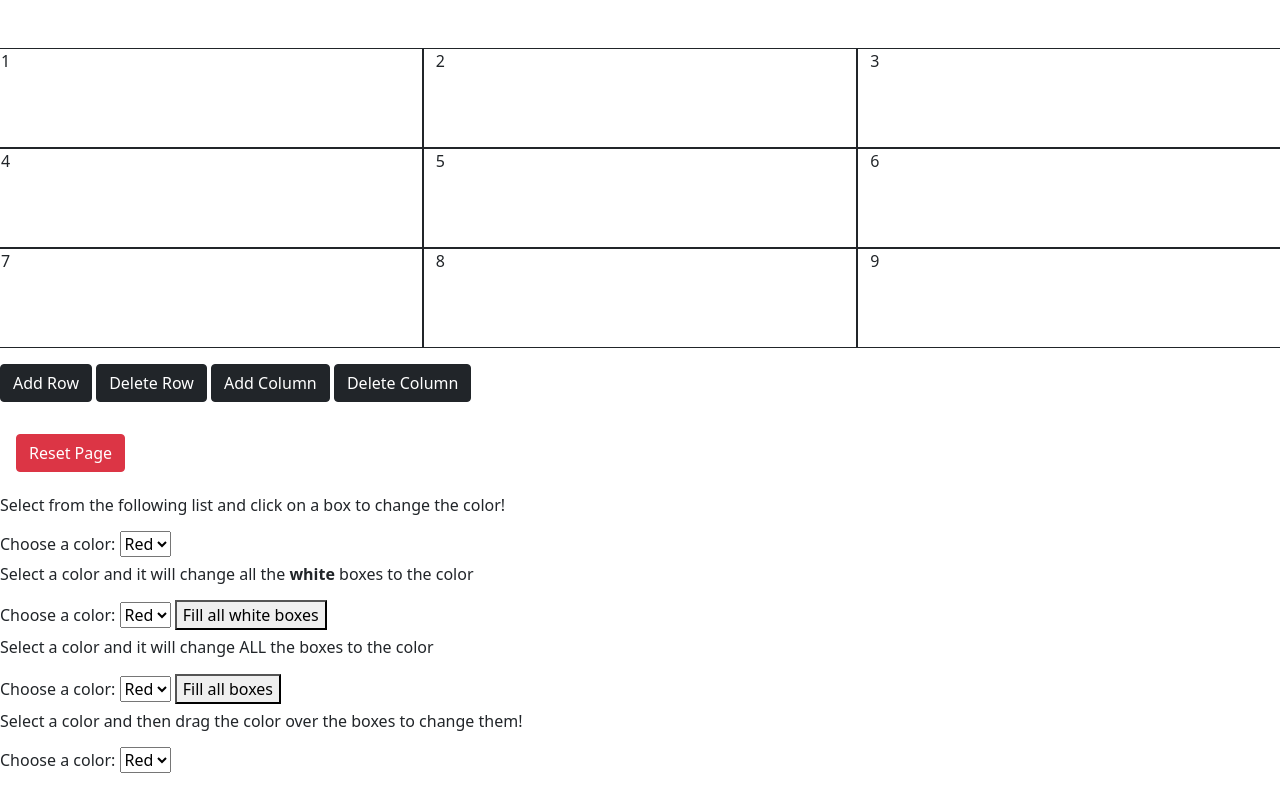
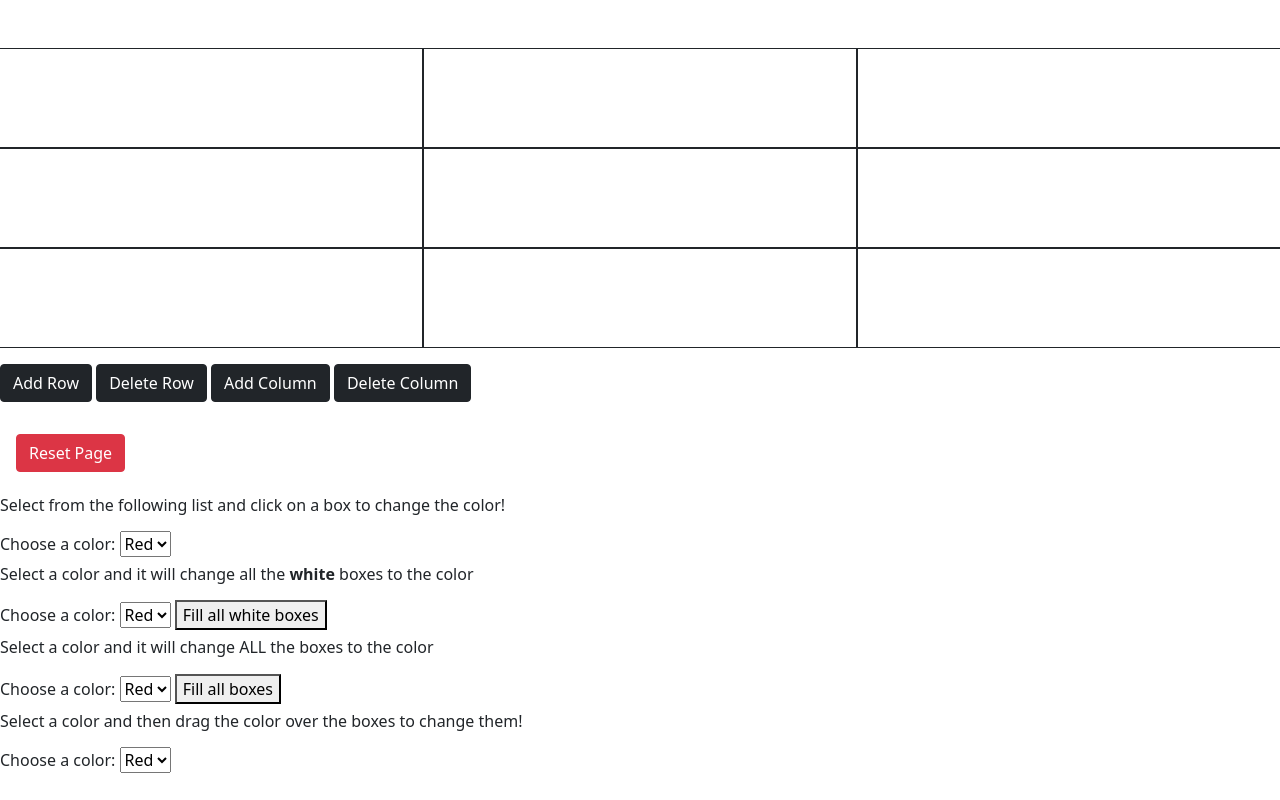
Before and after one commit to Smqkmj/Assignment5, a website: page index.html in a window 1280 px wide. Drawn offline with nearby package versions, Linux system fonts and the light colour scheme.

Commit message:
some changes

```diff
--- a/index.html
+++ b/index.html
@@ -16,21 +16,21 @@
     <!-- Fix this so that it's not stretching from one side of the screen to the other-->
     <div class="mt-5 content">
         <div class="row">
-            <div class="col-sm border border-dark box white">1</div>
-            <div class="col-sm border border-dark box white">2</div>
-            <div class="col-sm border border-dark box white">3</div>
+            <div class="col-sm border border-dark box white"></div>
+            <div class="col-sm border border-dark box white"></div>
+            <div class="col-sm border border-dark box white"></div>
         </div>
 
         <div class="row">
-            <div class="col-sm border border-dark box white">4</div>
-            <div class="col-sm border border-dark box white">5</div>
-            <div class="col-sm border border-dark box white">6</div>
+            <div class="col-sm border border-dark box white"></div>
+            <div class="col-sm border border-dark box white"></div>
+            <div class="col-sm border border-dark box white"></div>
         </div>
 
         <div class="row">
-            <div class="col-sm border border-dark box white">7</div>
-            <div class="col-sm border border-dark box white">8</div>
-            <div class="col-sm border border-dark box white">9</div>
+            <div class="col-sm border border-dark box white"></div>
+            <div class="col-sm border border-dark box white"></div>
+            <div class="col-sm border border-dark box white"></div>
 
         </div>
     </div>
```
Also changed, not shown: script-add-row.js (deleted, +0 -15 lines).
